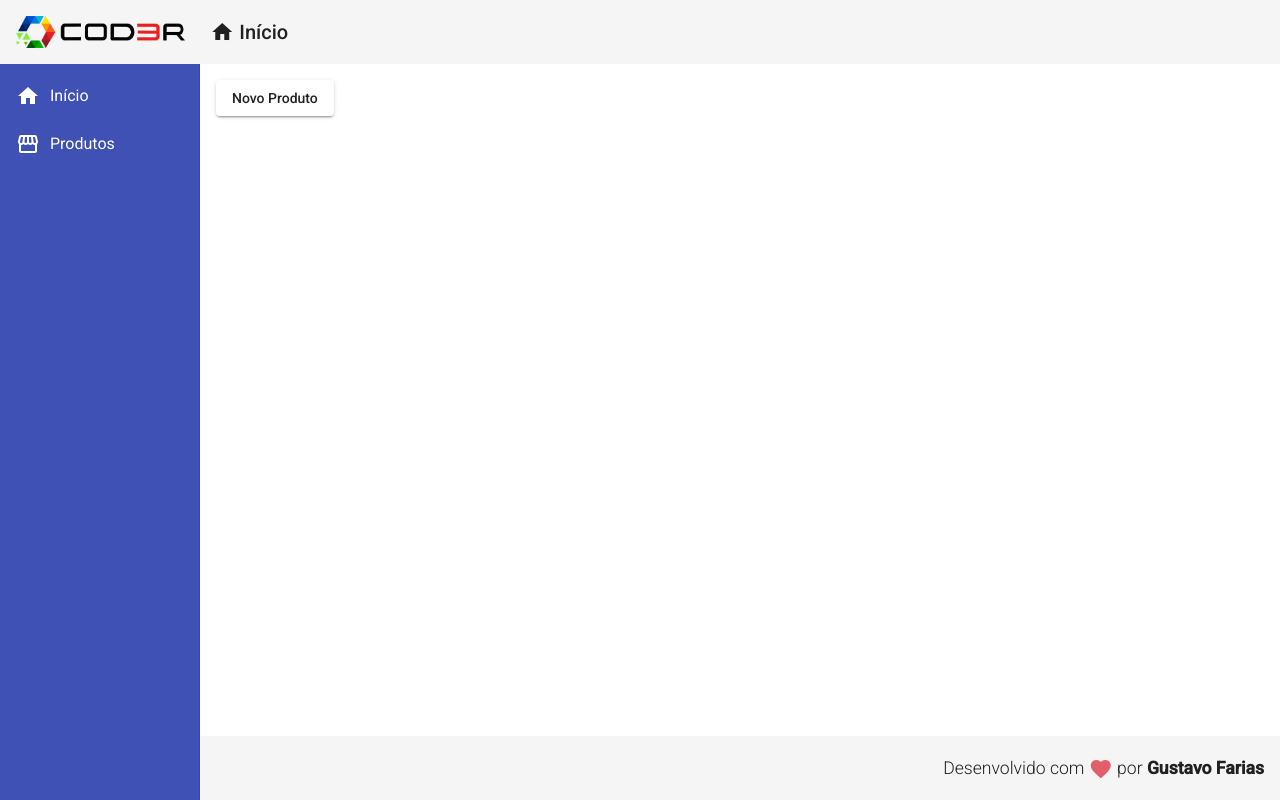
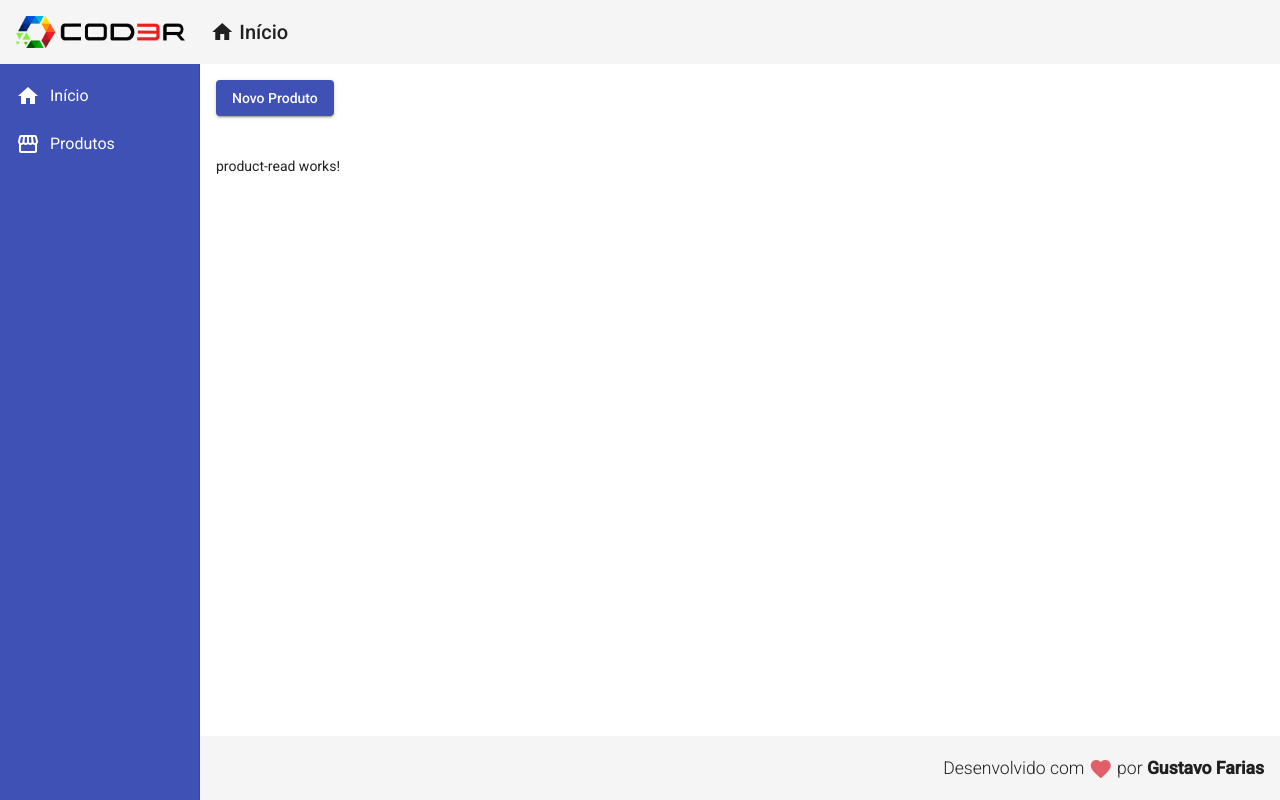
Before and after one commit to gustavofsa/crud-angular, an Angular app in the folder frontend/: page /products in a window 1280 px wide. Built offline with nearby package versions, Linux system fonts and the light colour scheme; no server answers.

Commit message:
Add: Product read componenet and read service

```diff
--- a/frontend/src/app/app.module.ts
+++ b/frontend/src/app/app.module.ts
@@ -27,6 +27,7 @@
 import { FormsModule } from "@angular/forms";
 import { MatFormFieldModule } from "@angular/material/form-field";
 import { MatInputModule } from "@angular/material/input";
+import { ProductReadComponent } from './components/product/product-read/product-read.component';
 
 @NgModule({
   declarations: [
@@ -39,6 +40,7 @@
     ProductCreateComponent,
     RedDirective,
     ForDirective,
+    ProductReadComponent,
   ],
   imports: [
     BrowserModule,
--- /dev/null
+++ b/frontend/src/app/components/product/product-read/product-read.component.html
@@ -0,0 +1 @@
+<p>product-read works!</p>
--- /dev/null
+++ b/frontend/src/app/components/product/product-read/product-read.component.ts
@@ -0,0 +1,21 @@
+import { Component, OnInit } from "@angular/core";
+import { Product } from "../product.model";
+import { ProductService } from "../product.service";
+
+@Component({
+  selector: "app-product-read",
+  templateUrl: "./product-read.component.html",
+  styleUrls: ["./product-read.component.css"],
+})
+export class ProductReadComponent implements OnInit {
+  products: Product[];
+
+  constructor(private productService: ProductService) {}
+
+  ngOnInit(): void {
+    this.productService.read().subscribe((products) => {
+      this.products = products;
+      console.log(products);
+    });
+  }
+}
--- a/frontend/src/app/components/product/product.service.ts
+++ b/frontend/src/app/components/product/product.service.ts
@@ -23,4 +23,8 @@
   create(product: Product): Observable<Product> {
     return this.http.post<Product>(this.baseUrl, product);
   }
+
+  read(): Observable<Product[]> {
+    return this.http.get<Product[]>(this.baseUrl);
+  }
 }
--- a/frontend/src/app/views/product-crud/product-crud.component.css
+++ b/frontend/src/app/views/product-crud/product-crud.component.css
@@ -0,0 +1,3 @@
+button {
+  margin-bottom: 40px;
+}
--- a/frontend/src/app/views/product-crud/product-crud.component.html
+++ b/frontend/src/app/views/product-crud/product-crud.component.html
@@ -1,3 +1,5 @@
-<button mat-raised-button (click)="navigateToProductCreate()">
+<button mat-raised-button (click)="navigateToProductCreate()" color="primary">
   Novo Produto
 </button>
+
+<app-product-read></app-product-read>
```
Also changed, not shown: frontend/src/app/components/product/product-read/product-read.component.css (added).
